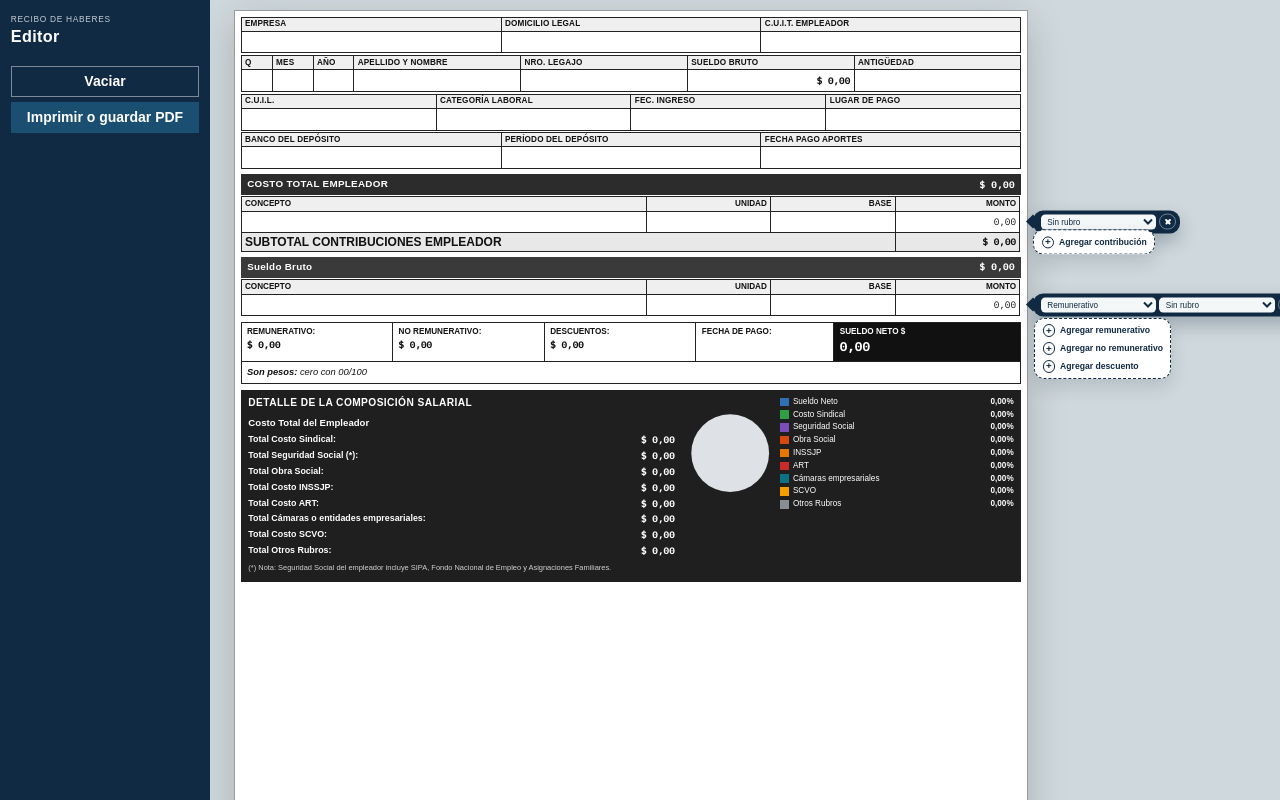
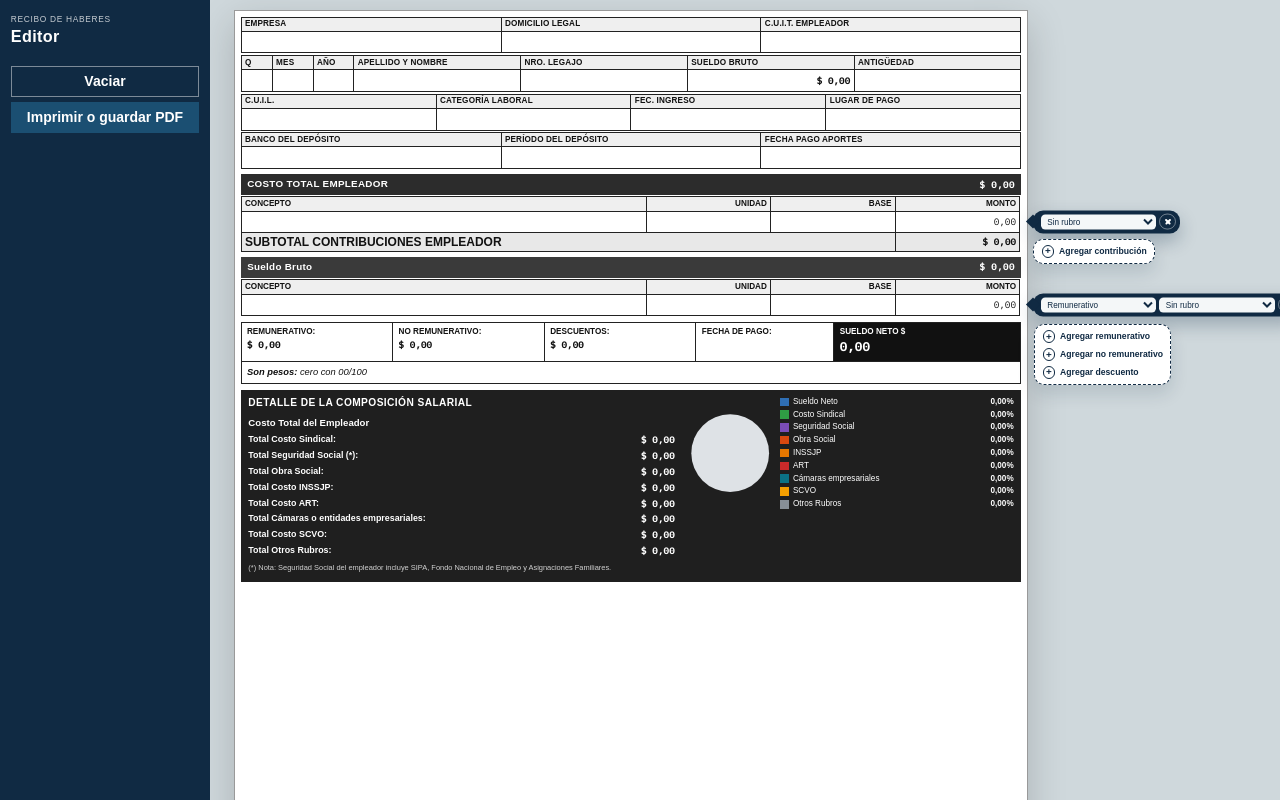
Before and after one commit to Franjk/recibosueldo, a React (Vite) app: page / in a window 1280 px wide. Shown: the top 800 px of the page. Built offline with nearby package versions, Linux system fonts and the light colour scheme.

Commit message:
Baja las burbujas de agregar para que no tapen los controles de la fila anterior.
Co-authored-by: Cursor <cursoragent@cursor.com>

```diff
--- a/src/index.css
+++ b/src/index.css
@@ -437,8 +437,9 @@ select {
   height: 0;
 }
 
+.lineas td.ancla-burbuja .burbuja-agregar,
 .ancla-agregar .burbuja-agregar {
-  top: 0;
+  top: 0.5rem;
   transform: none;
 }
 
```
